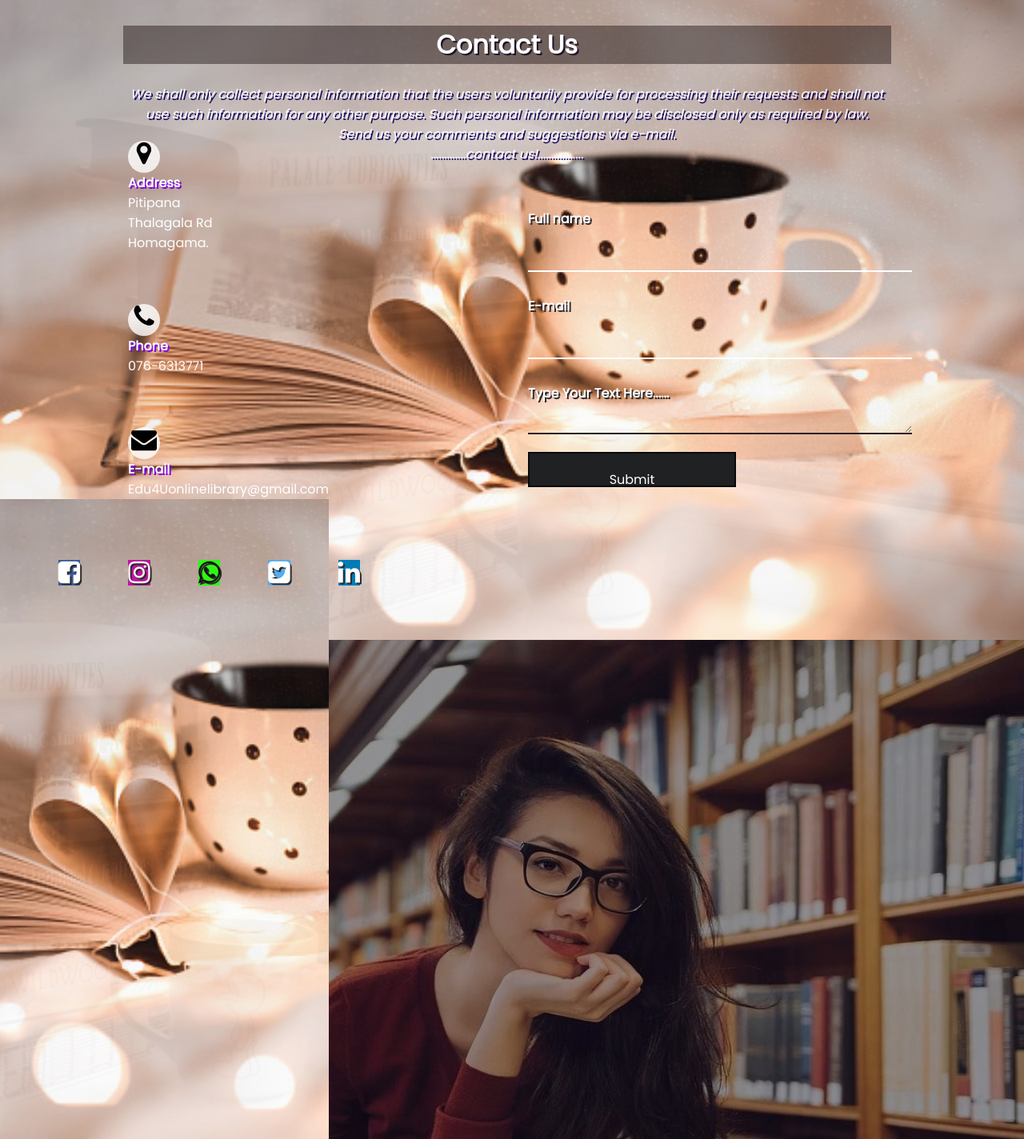
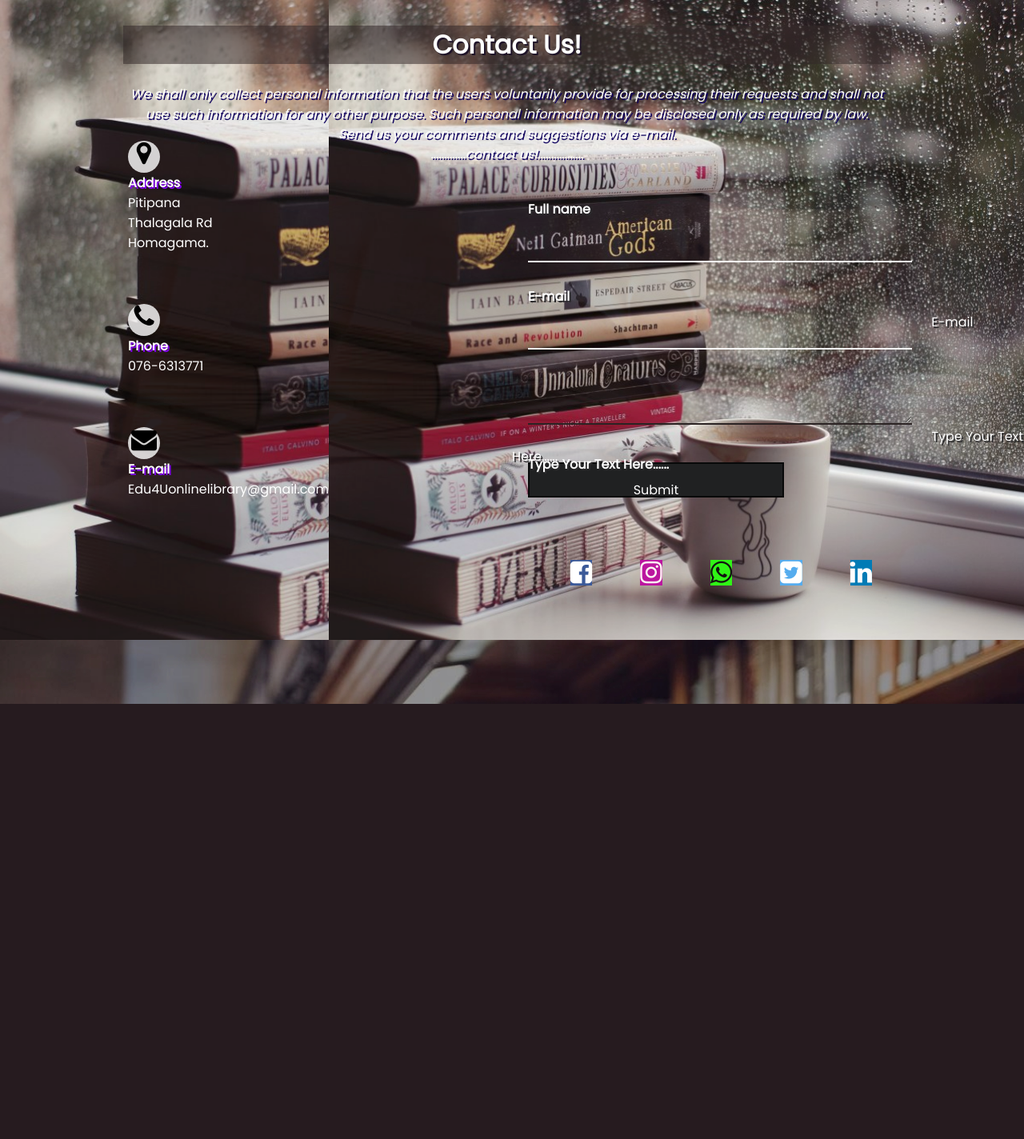
Before and after one commit to Hirankavindu/University-Web-project, a PHP site: page /copy.php in a window 1280 px wide. Shown: the whole page at 80% size. After the commit the page ends 880 px from the top, so only its background shows below. Run offline with PHP 8.4, Linux system fonts and the light colour scheme.

Commit message:
css err2

```diff
--- a/Contact Us/copy.php
+++ b/Contact Us/copy.php
@@ -31,24 +31,21 @@
        <title>Document</title>
        <link rel="stylesheet" href="copy.css">
        <link rel="stylesheet" href="cpy.css">
-
     </head>
 
     <body>
      <div class="container">
  <header>
-       <h1>Contact Us</h1><br>
+       <h1>Contact Us!</h1><br>
           <p2>
         <i>
-          </h2>
+          </h2 1>
             We shall only collect personal information that the users voluntarily provide for processing their requests and shall not use such information for any other purpose. Such personal information may be disclosed only as required by law.<br>
             Send us your comments and suggestions via e-mail.<br>
             .............contact us!.................
-          </h2>
+          </h2 1>
         </i>
     </p2>
-    </header>
-    </body>
  </header>
        <div class="content">
         <div class="content-form">
@@ -75,28 +72,32 @@
                      Edu4Uonlinelibrary@gmail.com
                  </p>
              </section>
+       </div>
+
        <div class="container">
+
        </div>
     </div>
 
-     <form>
-         <div class="form"ction="" method="post" autocomplete="off">
+         <form action="" method="post" autocomplete="off">
              <div class="form">
                <div class="right">
                    <div class="contact-form">
-                   <input type="text" name="name" class="input" required>
-                     <span><b>Full name</b></span>
+                       <input type="text" name="name" class="input" required/>
+                         <span><b> Full name </b></span>
                    </div>
                    <div class="contact-form">
-                   <input type="E-mail" name="email" class="input" required>
+                       <input type="E-mail" name="email" class="input" required/>
+                       <label for="">E-mail</label>
                        <span><b>E-mail</b></span>
                    </div>
-
                    <div class="contact-form">
                        <textarea name="message" name="message" class="input"></textarea>
+                       <label for="">Type Your Text Here......</label>
                         <span><b>
                             Type Your Text Here......
                         </b></span>
+
                     </div>
                     <div class="contact-form">
                        <input type="submit"name="submit">
@@ -119,5 +120,9 @@
 
          </div>
      </div>
+
+
+
+
    </body>
 </html>
--- a/Contact Us/cpy.css
+++ b/Contact Us/cpy.css
@@ -1,21 +1,23 @@
 body{
     margin: 0;
     padding: 0;
+
 }
 .container{
     height: 100vh;
     width: 100%;
-    background-image: url(imagess/7.jpg);
+
     background-size: cover;
     background-position: center;
-    background-repeat: no-repeat;
+
     transition: 5s;
+    background-color: rgba(0, 0, 0, 0);
 
     animation-name: animate;
     animation-direction:unset;
     animation-duration: 30s;
     animation-fill-mode: forwards;
-    animation-iteration-count: infinite;
+    animation-iteration-count:infinite;
     animation-play-state: running;
     animation-timing-function: ease-in-out;
 
@@ -29,25 +31,26 @@
     background: rgba(0, 0, 0, 0);
 
 }
+
 @keyframes animate{
     0%{background-image: url(images/6.jpg)
    }
-   12%{
+   20%{
     background-image: url(imagess/7.jpg)
    }
-   24%{
+   30%{
     background-image: url(imagess/10.jpg)
    }
-   36%{
+   40%{
     background-image: url(imagess/9.jpg)
    }
-   48%{
+   60%{
     background-image: url(imagess/5.jpg)
    }
-   60%{
+   75%{
     background-image: url(imagess/3.jpg)
    }
-   82%{
+   85%{
     background-image: url(imagess/12.jpg)
    }
    100%{
```
Lines whose indentation alone changed are shown as unchanged.
